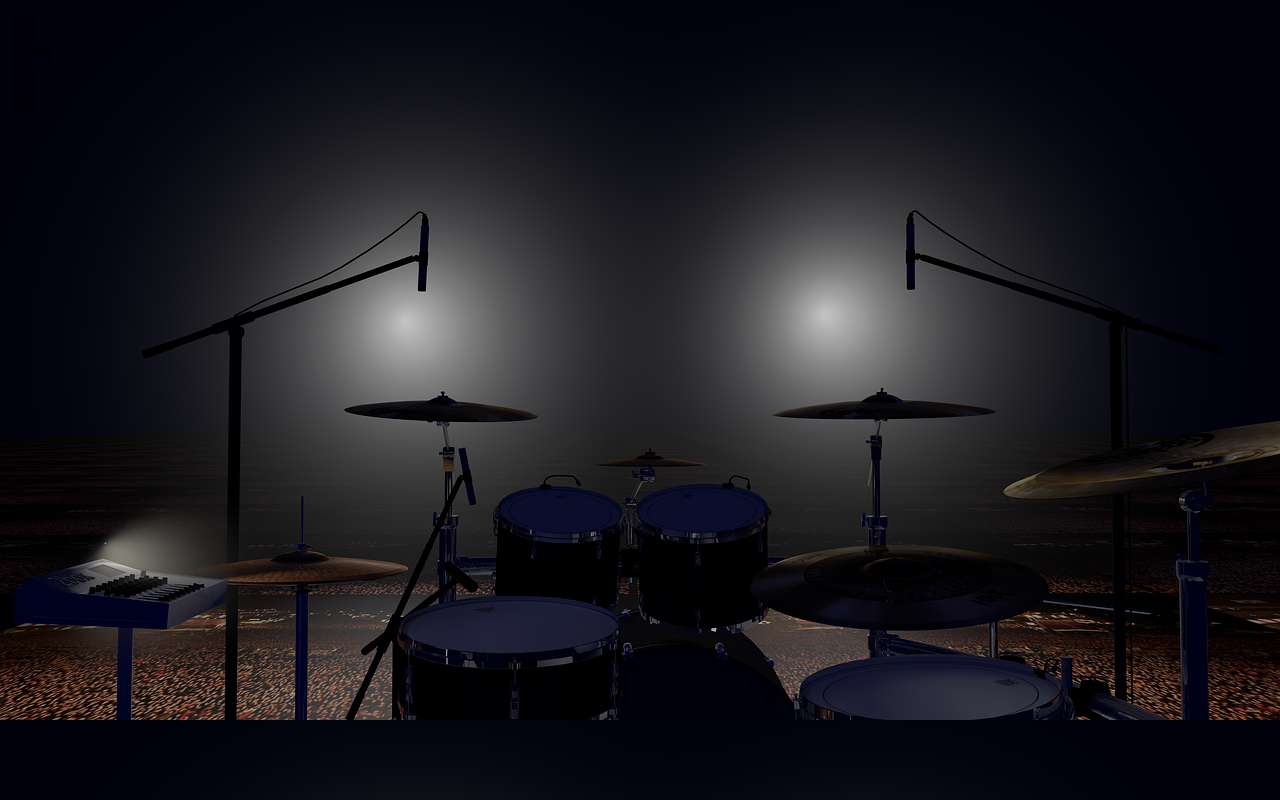
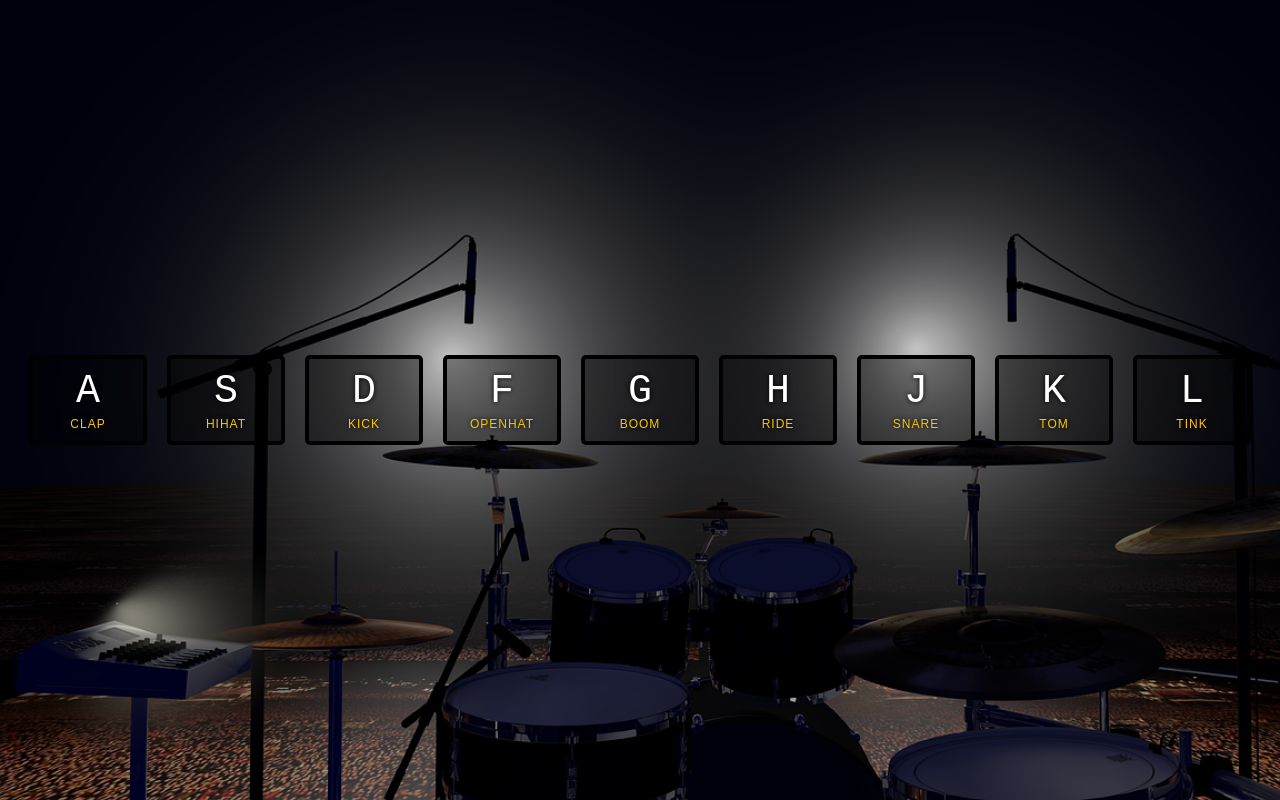
Before and after one commit to StangeArel/Drum-Kit, a plain HTML site: page index.html in a window 1280 px wide. Drawn offline with Linux system fonts and the light colour scheme.

Commit message:
style fix

```diff
--- a/style.css
+++ b/style.css
@@ -3,3 +3,59 @@ html {
     background: url('./icons/background.jpg');
     background-size: cover;
 }
+
+body,
+html {
+    margin: 0;
+    padding: 0;
+    font-family: sans-serif;
+}
+
+.keys {
+    display: flex;
+    flex: 1;
+    min-height: 100vh;
+    align-items: center;
+    justify-content: center;
+}
+
+.keys {
+    display: flex;
+    flex: 1;
+    min-height: 100vh;
+    align-items: center;
+    justify-content: center;
+}
+
+.key {
+    border: .4rem solid black;
+    border-radius: .5rem;
+    margin: 1rem;
+    font-size: 1.5rem;
+    padding: 1rem .5rem;
+    transition: all .07s ease;
+    width: 10rem;
+    text-align: center;
+    color: white;
+    background: rgba(0, 0, 0, 0.4);
+    text-shadow: 0 0 .5rem black;
+    cursor: pointer;
+}
+
+.playing {
+    transform: scale(1.1);
+    border-color: #ffc600;
+    box-shadow: 0 0 1rem #ffc600;
+}
+
+kbd {
+    display: block;
+    font-size: 4rem;
+}
+
+.sound {
+    font-size: 1.2rem;
+    text-transform: uppercase;
+    letter-spacing: .1rem;
+    color: #ffc600;
+}
```
Also changed, not shown: 1 other file.
